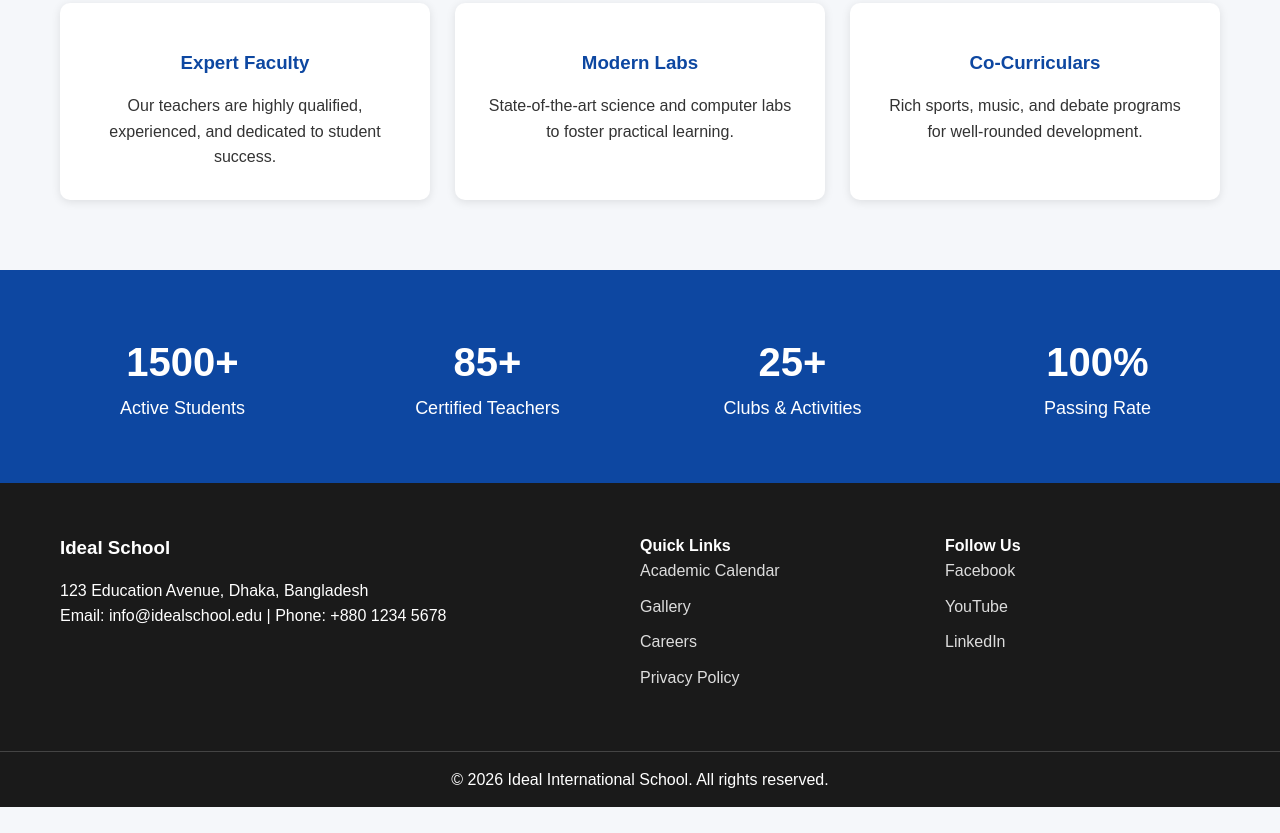
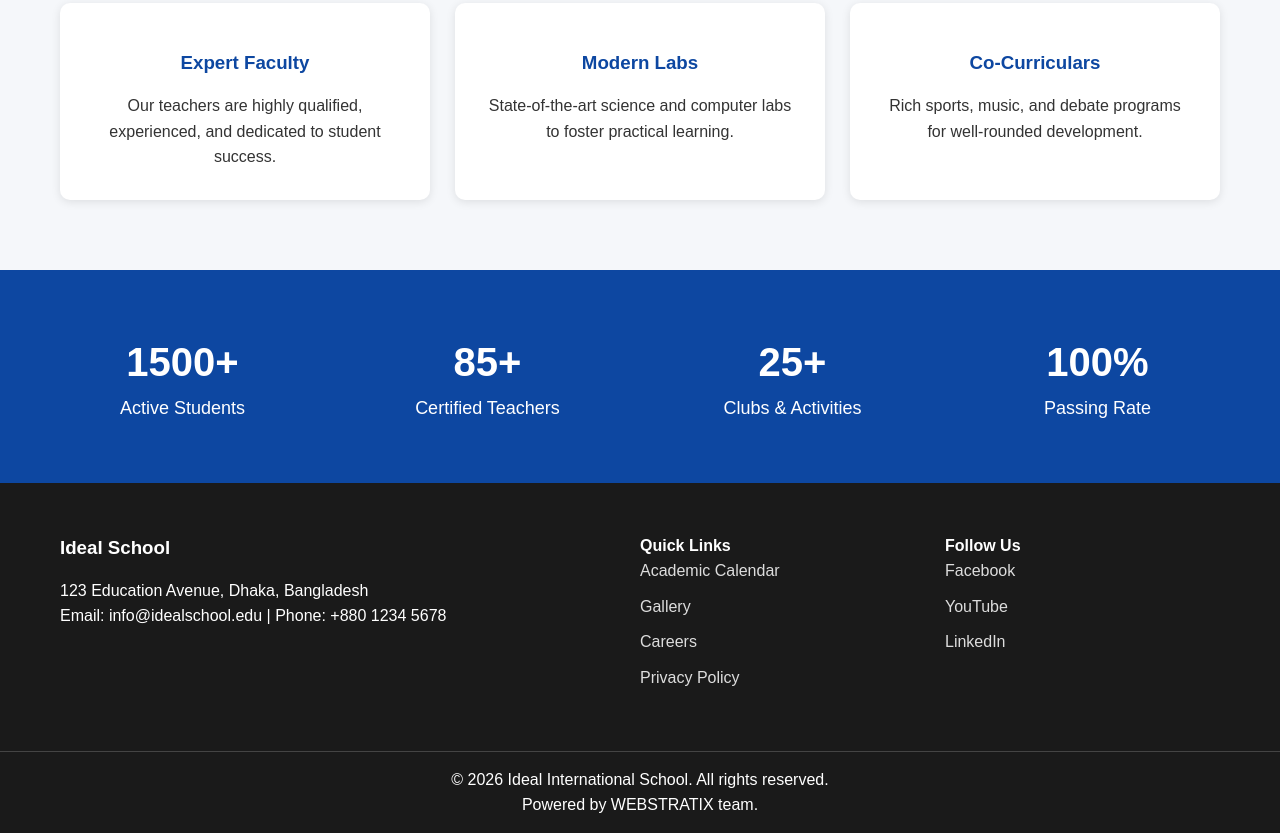
Before and after one commit to Saha-Pradyumna-Prasad/demo_school_landing_page_project, a plain HTML site: page index.html in a window 1280 px wide. Shown: the part 1339-2172 px from the top of the page. Before the commit the page ends 2146 px from the top, so only its background shows below. Drawn offline with Linux system fonts and the light colour scheme.

Commit message:
Add footer note for WEBSTRATIX team
Added a footer note about the WEBSTRATIX team.

```diff
--- a/index.html
+++ b/index.html
@@ -141,6 +141,7 @@
         </div>
         <div class="footer-bottom">
             <p class="copyright-text">&copy; 2026 Ideal International School. All rights reserved.</p>
+            <p class="copyright-text">Powered by WEBSTRATIX team.</p>
         </div>
     </footer>
 
```
